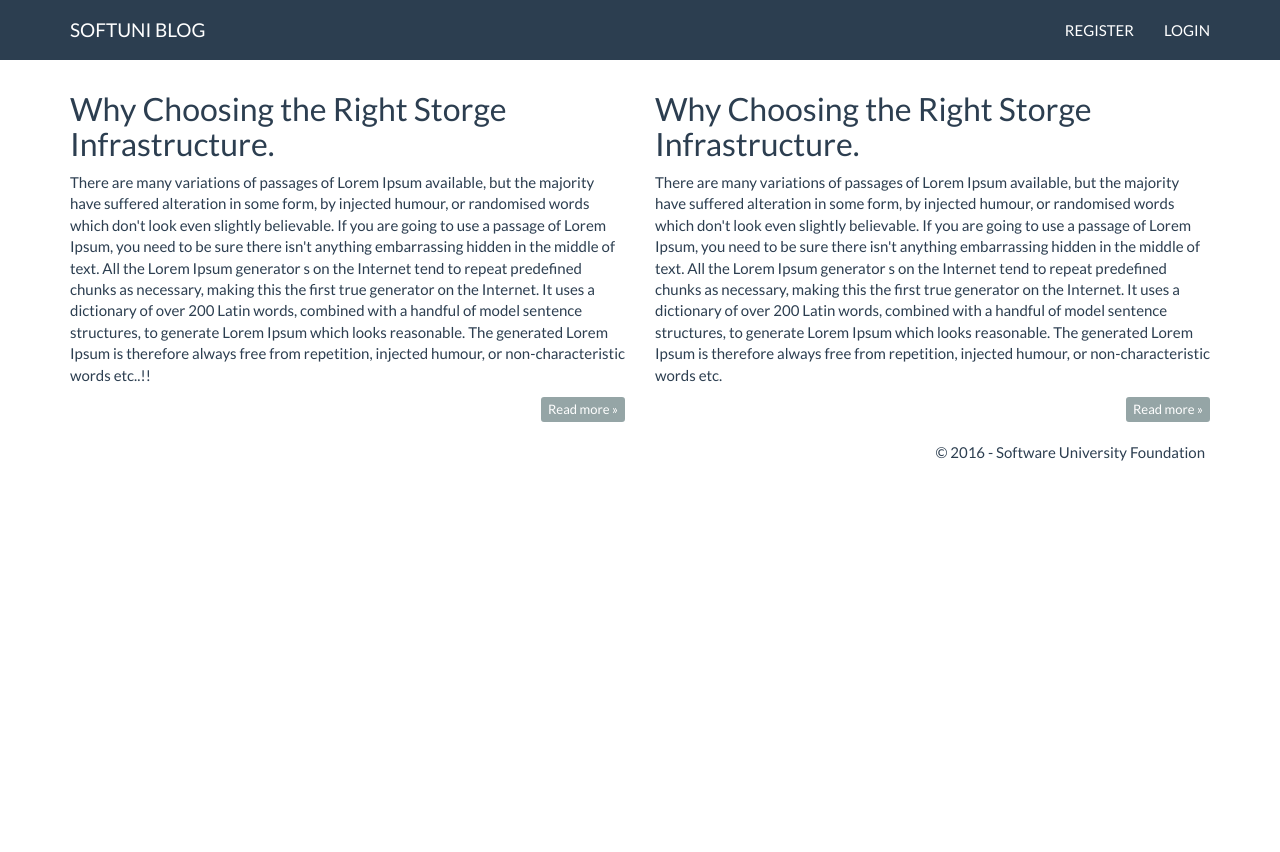
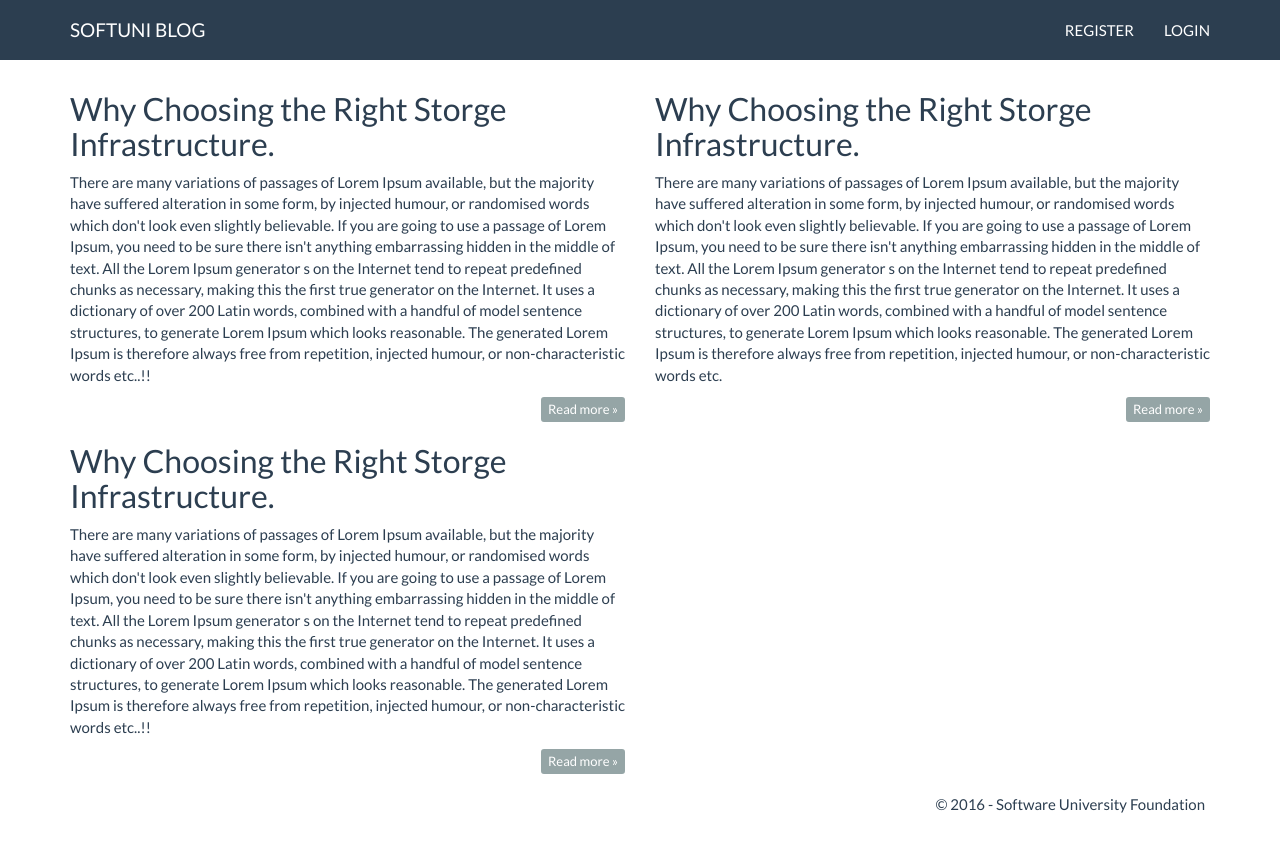
Before and after one commit to n3v3r94/n3v3r94.github.io, a plain HTML site: page index.html in a window 1280 px wide. Before the commit the page ends 800 px from the top, so only its background shows below. Drawn offline with Linux system fonts and the light colour scheme.

Commit message:
add new article

```diff
--- a/index.html
+++ b/index.html
@@ -95,6 +95,35 @@
                     </article>
                     </div>
 
+                <div class="col-md-6">
+
+                    <article>
+                        <header>
+                            <h2>Why Choosing the Right Storge  Infrastructure.</h2>
+                        </header>
+                        <p>
+                            There are many variations of passages of Lorem Ipsum available, but the majority have
+                            suffered alteration in some form, by injected humour, or randomised words which don't look
+                            even slightly believable. If you are going to use a passage of Lorem Ipsum, you need to be
+                            sure there isn't anything embarrassing hidden in the middle of text. All the Lorem Ipsum generator
+                            s on the Internet tend to repeat predefined chunks as necessary, making this the first true generator
+                            on the Internet. It uses a dictionary of over 200 Latin words, combined with a handful of model
+                            sentence structures, to generate Lorem Ipsum which looks reasonable. The generated Lorem Ipsum
+                            is therefore always free from repetition, injected humour, or non-characteristic words etc..!!
+                        </p>
+
+                        <small class="author">
+
+                        </small>
+
+                        <footer>
+                            <div class="pull-right">
+                                <a class="btn btn-default btn-xs" href="viewpost.html"> Read more &raquo;</a>
+                            </div>
+                        </footer>
+                    </article>
+                </div>
+
             </div>
 
         </div>
```
